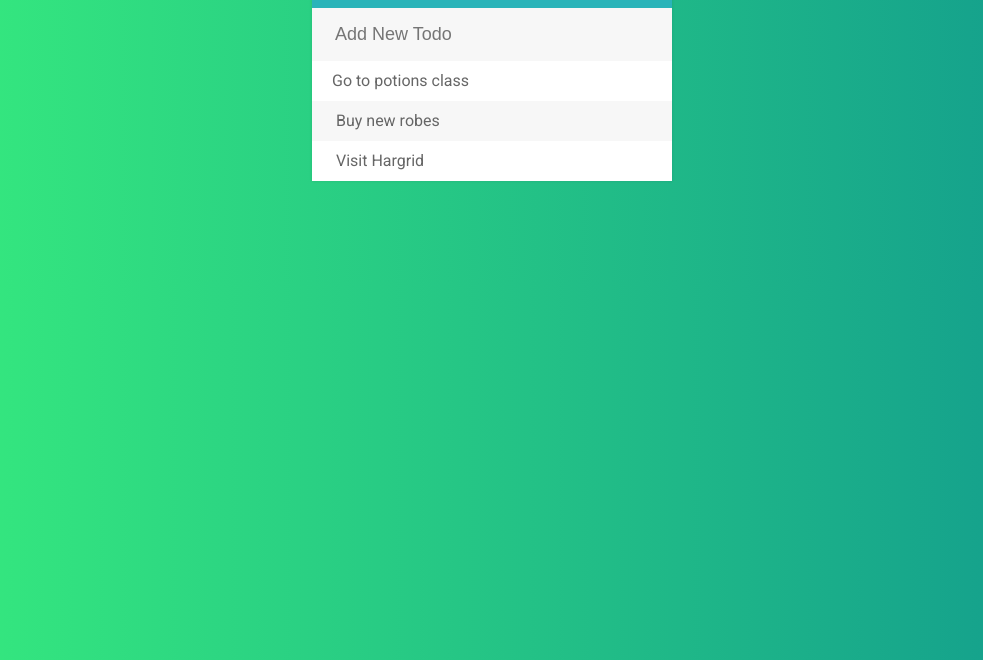
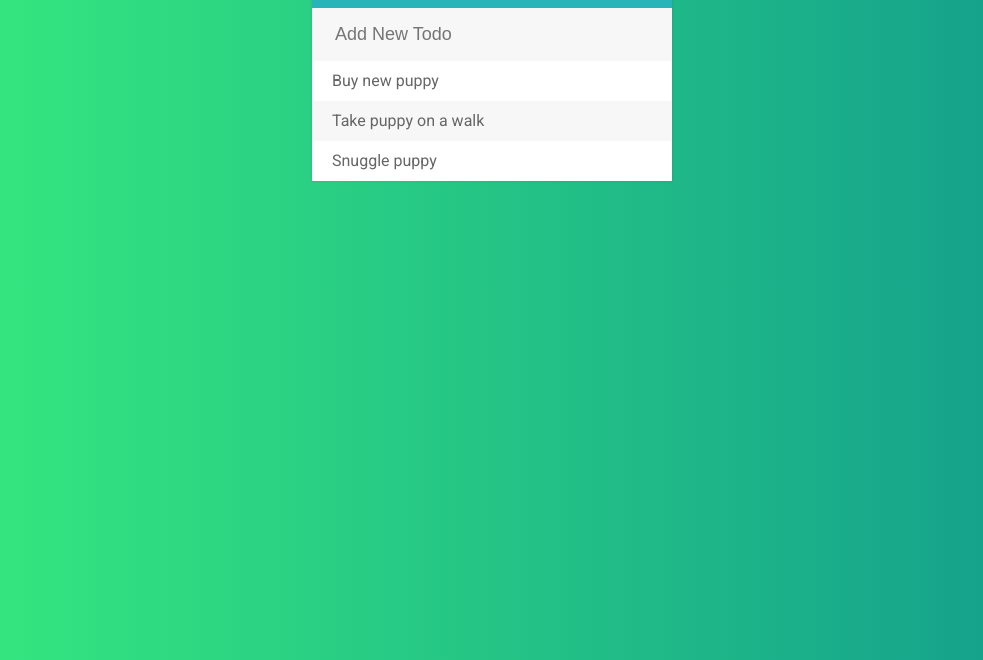
Before and after one commit to tabbatharenea/ToDo-List, a plain HTML site: page index.html in a window 1280 px wide. Shown: the part 140-800 px from the top of the page, without its empty margins (148-1131 px from the left). Drawn offline with Linux system fonts and the light colour scheme.

Commit message:
updated default todo items

```diff
--- a/index.html
+++ b/index.html
@@ -20,9 +20,9 @@
    <input type="text" placeholder="Add New Todo">
 
   <ul>
-    <li><span><i class="fa fa-trash-alt"></i> </span>Go to potions class</li>
-    <li><span><i class="fa fa-trash-alt"></i> </span> Buy new robes</li>
-    <li><span><i class="fa fa-trash-alt"></i> </span> Visit Hargrid</li>
+    <li><span><i class="fa fa-trash-alt"></i> </span>Buy new puppy</li>
+    <li><span><i class="fa fa-trash-alt"></i> </span>Take puppy on a walk</li>
+    <li><span><i class="fa fa-trash-alt"></i> </span>Snuggle puppy</li>
   </ul>
 
   </div>
```
